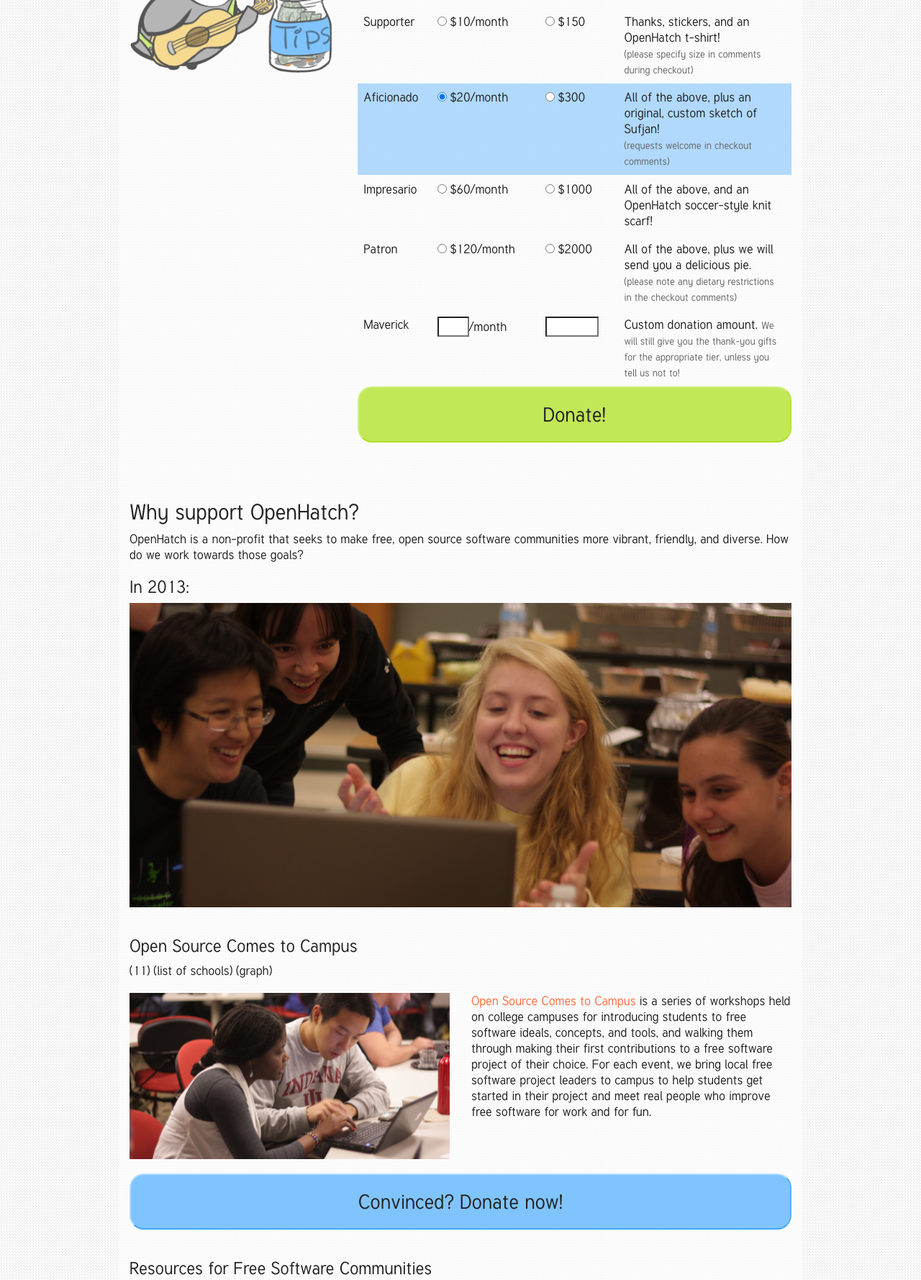
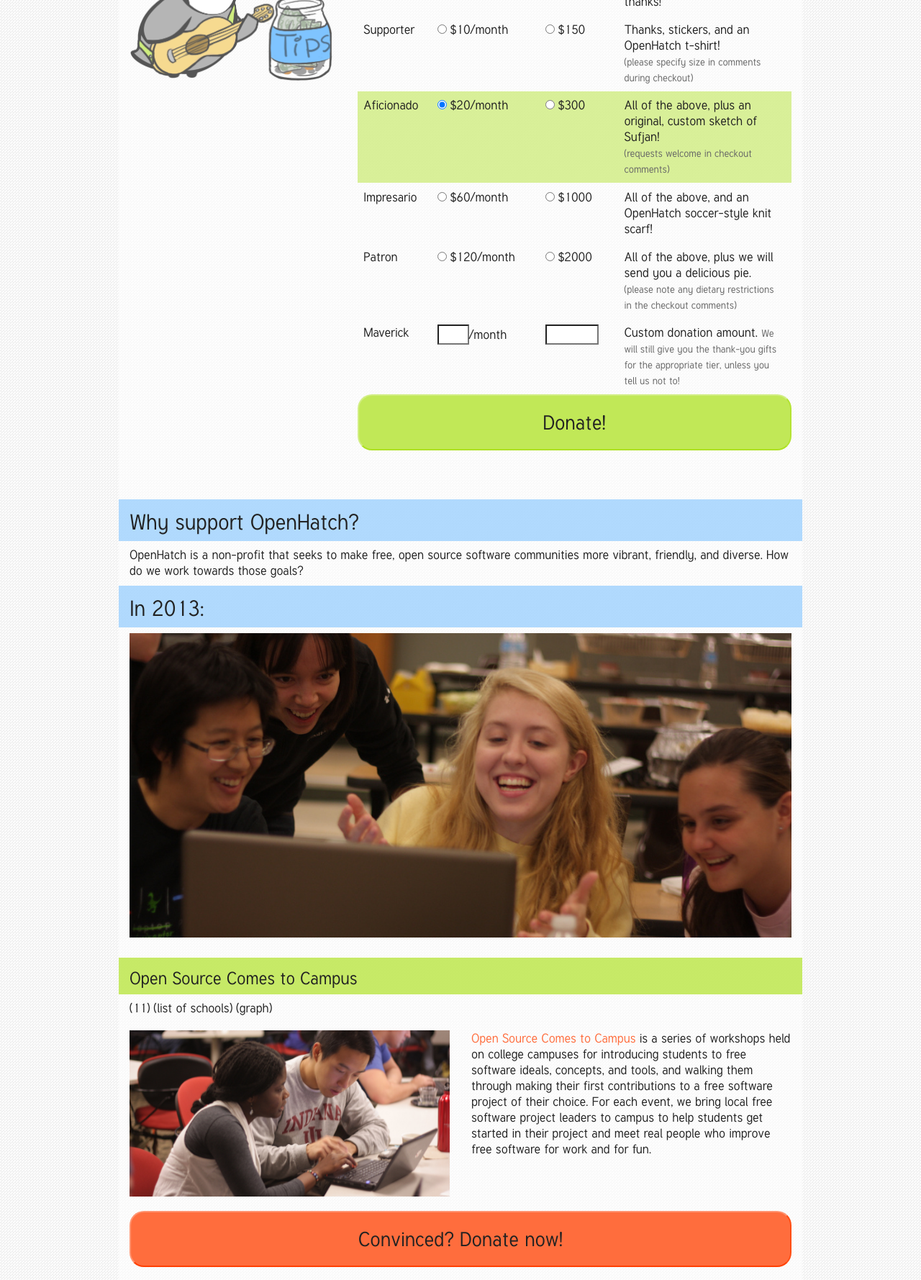
Before and after one commit to openhatch/oh-donate, a plain HTML site: page index.html in a window 1280 px wide. Shown: the part 310-2089 px from the top of the page at 72% size. Drawn offline with Linux system fonts and the light colour scheme.

Commit message:
zomg colors

```diff
--- a/index.html
+++ b/index.html
@@ -132,7 +132,7 @@
     <section>
         <h2>Why support OpenHatch?</h2>
         <p>OpenHatch is a non-profit that seeks to make free, open source software communities more vibrant, friendly, and diverse. How do we work towards those goals?</p>
-        <h3>In 2013:</h3>
+        <h2>In 2013:</h2>
         <div class="row">
             <div class="col-md-12">
             <img src="/static/img/happy-osctc-people.jpg" class="img-responsive">
@@ -205,7 +205,9 @@
             </div>
         </div>
         <div class="row">
-            <h3>Tools for New Contributors</h3>
+            <div class="col-md-12">
+                <h3>Tools for New Contributors</h3>
+        <div class="row">
             <div class="col-md-6">
                 <img src="/static/img/training-missions.png" class="img-responsive">
             </div>
@@ -278,10 +280,12 @@
                 <a href="#donate" class="donation-button">Convinced? Donate now!</a>
             </div>
         </div>
+    </div>
+</div>
 
         <div class="row">
             <div class="col-md-12">
-            <h3>The Plan for Next Year</h3>
+            <h2>The Plan for Next Year</h2>
             * ???
             </div>
         </div>
--- a/static/less/style.less
+++ b/static/less/style.less
@@ -16,7 +16,7 @@
 @white: #FFF;
 @green: #c1e857;
 @blue: #7fc4ff;
-@trans-blue: rgba(100, 200, 255,.3);
+@trans-blue: fadeout(@blue, 40%);
 @face: Tuffy, Helvetica, sans-serif;
 
 @normal-size: 13pt;
@@ -44,6 +44,16 @@ h1 {
     font-size: 3em;
 }
 
+h2, h3 {
+    margin: 8px -15px;
+    padding: 15px 15px 10px 15px;
+    background: @trans-blue;
+}
+
+h3 {
+    background: fadeout(@green, 10%);
+}
+
 .container {
     background: @bg;
     padding-bottom: 20px;
@@ -64,7 +74,7 @@ table {
     }
 
     .highlight {
-        background: fadeout(@blue, 40%);
+        background: fadeout(@green, 40%);
     }
 }
 
@@ -80,7 +90,7 @@ table {
     }
 }
 
-.my-button(@color: @blue) {
+.my-button(@color: @orange) {
     width: 100%;
     font-size: 1.6em;
     .rad-button(@color);
```
